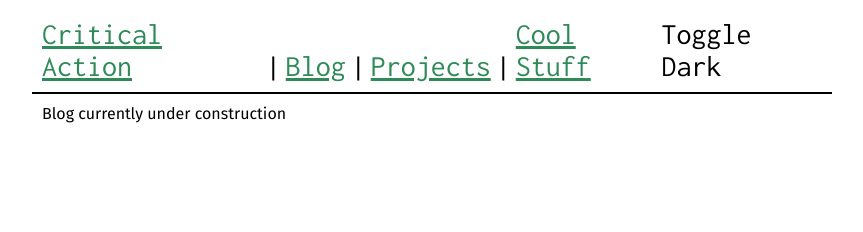
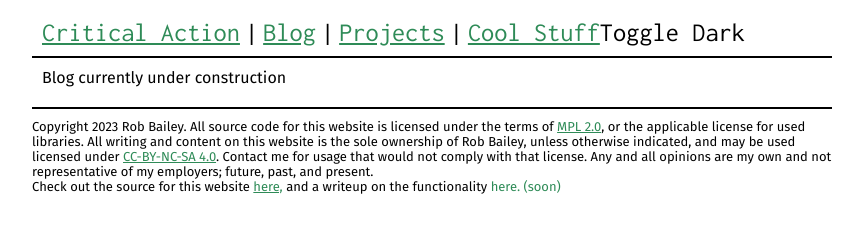
Before and after one commit to actioninja/critical-action, a Gatsby site: page /blog in a window 1280 px wide. Shown: the whole page, without its empty margins (208-1071 px from the left). Built offline with nearby package versions, Linux system fonts and the light colour scheme; Gatsby itself is replaced by a stand-in of ours.

Commit message:
tons more work

```diff
--- /dev/null
+++ b/src/components/Footer.module.css
@@ -0,0 +1,6 @@
+.container {
+    border-top: 2px solid var(--color-foreground);
+    padding-top: 10px;
+    margin-top: 10px;
+    font-size: 13px;
+}
--- /dev/null
+++ b/src/components/Footer.tsx
@@ -0,0 +1,24 @@
+import * as React from 'react';
+// eslint-disable-next-line @typescript-eslint/ban-ts-comment
+// @ts-ignore
+import * as footerStyle from './Footer.module.css';
+
+export const Footer = () => {
+  return (
+    <footer className={footerStyle.container}>
+      <section>
+        Copyright 2023 Rob Bailey. All source code for this website is licensed under the terms of{' '}
+        <a href="https://www.mozilla.org/en-US/MPL/2.0/">MPL 2.0</a>, or the applicable license for used libraries. All
+        writing and content on this website is the sole ownership of Rob Bailey, unless otherwise indicated, and may be
+        used licensed under <a href="https://creativecommons.org/licenses/by-nc-sa/4.0/">CC-BY-NC-SA 4.0</a>. Contact me
+        for usage that would not comply with that license. Any and all opinions are my own and not representative of my
+        employers; future, past, and present.
+      </section>
+      <section>
+        Check out the source for this website{' '}
+        <a href="https://github.com/actioninja/critical-action/tree/prod">here,</a> and a writeup on the functionality{' '}
+        <a>here. (soon)</a>
+      </section>
+    </footer>
+  );
+};
--- /dev/null
+++ b/src/components/Head.tsx
@@ -0,0 +1,22 @@
+import * as React from 'react';
+import { HeadFC } from 'gatsby';
+
+export type HeadArgs = {
+  titleSuffix?: string;
+  children?: React.ReactNode;
+};
+
+export const MasterHead = ({ titleSuffix, children }: HeadArgs) => (
+  <>
+    <title>
+      {titleSuffix}
+      {titleSuffix == undefined ? '' : ' - '}
+      Critical Action
+    </title>
+    <meta charSet="utf-8" />
+    <meta name="robots" content="follow" />
+    <meta name="author" content="Rob Bailey (actioninja)" />
+    <meta name="generator" content="Gatsby" />
+    {children}
+  </>
+);
--- a/src/components/Layout.tsx
+++ b/src/components/Layout.tsx
@@ -3,6 +3,7 @@ import Navbar from './Navbar';
 // eslint-disable-next-line @typescript-eslint/ban-ts-comment
 // @ts-ignore
 import * as navbarStyle from './Layout.module.css';
+import { Footer } from './Footer';
 
 const bodyStyle = {
   padding: '10px',
@@ -17,6 +18,7 @@ const Layout = ({ children }: LayoutProps) => {
     <div className={navbarStyle.container}>
       <Navbar />
       <main style={bodyStyle}>{children}</main>
+      <Footer />
     </div>
   );
 };
--- a/src/components/Navbar.module.css
+++ b/src/components/Navbar.module.css
@@ -1,11 +1,11 @@
 .container {
     padding: 10px;
     display: flex;
-    position: relative;
+    flex-wrap: wrap;
     align-items: flex-end;
-    border-bottom: 2px solid black;
+    border-bottom: 2px solid var(--color-foreground);
     font-family: Inconsolata, monospace;
-    font-size: 30px;
+    font-size: calc(1.15em + 1vmin);
 }
 
 .spacer {
@@ -14,11 +14,10 @@
 
 .darkmode-toggle {
     color: var(--color-highlight);
-    position: absolute;
-    right: 10px;
     font-size: 18px;
     cursor: pointer;
     text-decoration: underline;
+    margin-left: auto;
 }
 
 .link {
--- a/src/pages/404.tsx
+++ b/src/pages/404.tsx
@@ -1,6 +1,7 @@
 import * as React from 'react';
 import { Link, HeadFC, PageProps } from 'gatsby';
 import Layout from '../components/Layout';
+import { MasterHead } from '../components/Head';
 
 const pageStyles = {
   color: '#232129',
@@ -35,4 +36,4 @@ const NotFoundPage = (props: PageProps) => {
 
 export default NotFoundPage;
 
-export const Head: HeadFC = () => <title>Not found</title>;
+export const Head: HeadFC = () => <MasterHead titleSuffix="404: Not Found" />;
--- a/src/pages/blog.tsx
+++ b/src/pages/blog/index.tsx
@@ -1,6 +1,7 @@
 import * as React from 'react';
-import Layout from '../components/Layout';
+import Layout from '../../components/Layout';
 import { HeadFC, PageProps } from 'gatsby';
+import { MasterHead } from '../../components/Head';
 
 const BlogPage: React.FC<PageProps> = () => {
   return <Layout>Blog currently under construction</Layout>;
@@ -8,4 +9,4 @@ const BlogPage: React.FC<PageProps> = () => {
 
 export default BlogPage;
 
-export const Head: HeadFC = () => <title>Home Page</title>;
+export const Head: HeadFC = () => <MasterHead titleSuffix="Blog" />;
--- a/src/pages/cool_stuff.tsx
+++ b/src/pages/cool_stuff.tsx
@@ -1,6 +1,7 @@
 import * as React from 'react';
-import { PageProps } from 'gatsby';
+import { HeadFC, PageProps } from 'gatsby';
 import Layout from '../components/Layout';
+import { MasterHead } from '../components/Head';
 
 const CoolStuffPage: React.FC<PageProps> = () => {
   return (
@@ -11,3 +12,5 @@ const CoolStuffPage: React.FC<PageProps> = () => {
 };
 
 export default CoolStuffPage;
+
+export const Head: HeadFC = () => <MasterHead titleSuffix="Cool Stuff" />;
--- a/src/pages/index.tsx
+++ b/src/pages/index.tsx
@@ -1,6 +1,7 @@
 import * as React from 'react';
 import type { HeadFC, PageProps } from 'gatsby';
 import Layout from '../components/Layout';
+import { MasterHead } from '../components/Head';
 
 const headingStyles = {
   marginTop: 0,
@@ -86,4 +87,4 @@ const IndexPage: React.FC<PageProps> = () => {
 
 export default IndexPage;
 
-export const Head: HeadFC = () => <title>Home Page</title>;
+export const Head: HeadFC = () => <MasterHead />;
--- a/src/pages/projects.tsx
+++ b/src/pages/projects.tsx
@@ -1,9 +1,12 @@
 import * as React from 'react';
-import { PageProps } from 'gatsby';
+import { HeadFC, PageProps } from 'gatsby';
 import Layout from '../components/Layout';
+import { MasterHead } from '../components/Head';
 
 const ProjectsPage: React.FC<PageProps> = () => {
   return <Layout>Projects under construction</Layout>;
 };
 
 export default ProjectsPage;
+
+export const Head: HeadFC = () => <MasterHead titleSuffix="Projects" />;
--- a/src/style.css
+++ b/src/style.css
@@ -1,7 +1,7 @@
 .light-theme {
     --color-theme-foreground: #2d261f;
     --color-theme-background: #fff1eb;
-    --color-theme-highlight: #4dab72;
+    --color-theme-highlight: #317953;
     --color-theme-clicked-link: #226769;
 }
 
```
Also changed, not shown: LICENSE.md (added), content/LICENSE.md (added), content/projects/test_project.mdx (added).
